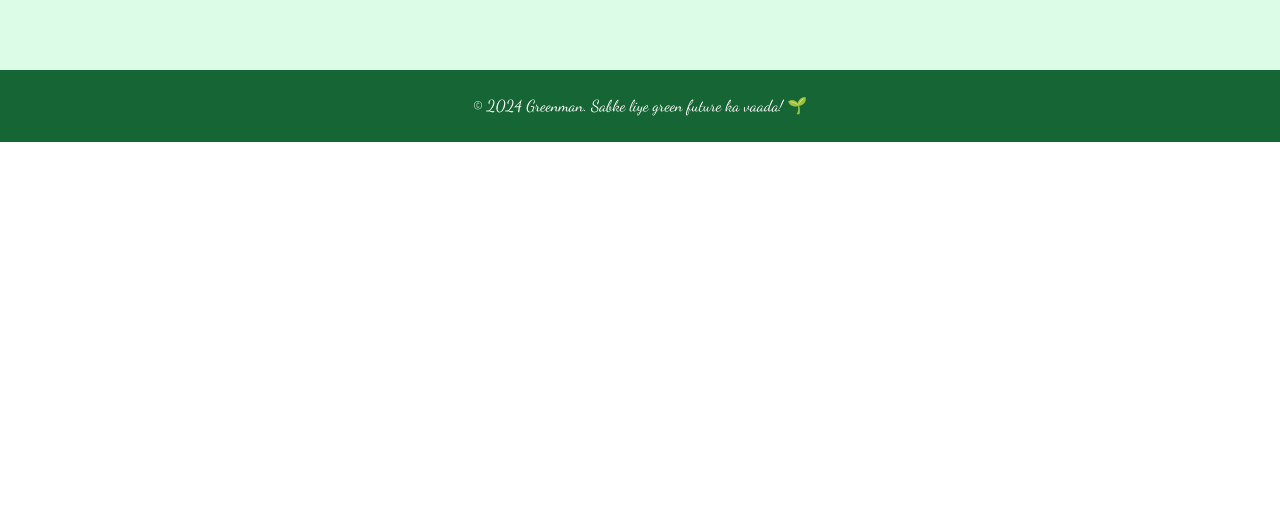
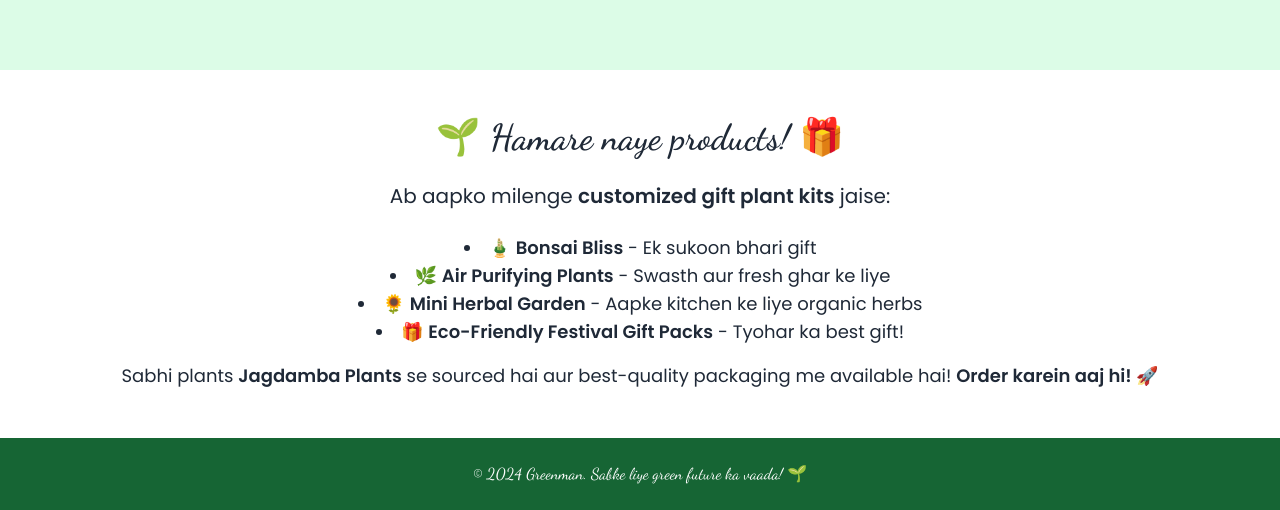
Before and after one commit to mohitthakur2007/greenman, a plain HTML site: page index.html in a window 1280 px wide. Shown: the part 814-1324 px from the top of the page. Before the commit the page ends 956 px from the top, so only its background shows below. Drawn offline with nearby package versions, Linux system fonts and the light colour scheme.

Commit message:
Update index.html

```diff
--- a/index.html
+++ b/index.html
@@ -108,6 +108,25 @@
       </div>
     </div>
   </section>
+ <!-- New Product Section -->
+  <section class="bg-white text-gray-800 py-12 px-6">
+    <div class="container mx-auto text-center">
+      <h2 class="text-2xl sm:text-4xl font-semibold cursive mb-6">🌱 Hamare naye products! 🎁</h2>
+      <p class="text-lg sm:text-xl mb-6">
+        Ab aapko milenge <strong>customized gift plant kits</strong> jaise:
+      </p>
+      <ul class="list-disc list-inside text-lg">
+        <li>🎍 <strong>Bonsai Bliss</strong> - Ek sukoon bhari gift</li>
+        <li>🌿 <strong>Air Purifying Plants</strong> - Swasth aur fresh ghar ke liye</li>
+        <li>🌻 <strong>Mini Herbal Garden</strong> - Aapke kitchen ke liye organic herbs</li>
+        <li>🎁 <strong>Eco-Friendly Festival Gift Packs</strong> - Tyohar ka best gift!</li>
+      </ul>
+      <p class="mt-4 text-lg">
+        Sabhi plants <strong>Jagdamba Plants</strong> se sourced hai aur best-quality packaging me available hai!
+        <strong>Order karein aaj hi! 🚀</strong>
+      </p>
+    </div>
+  </section>
 
   <!-- Footer Section -->
   <footer class="bg-green-800 text-white py-6 fade-in">
```
